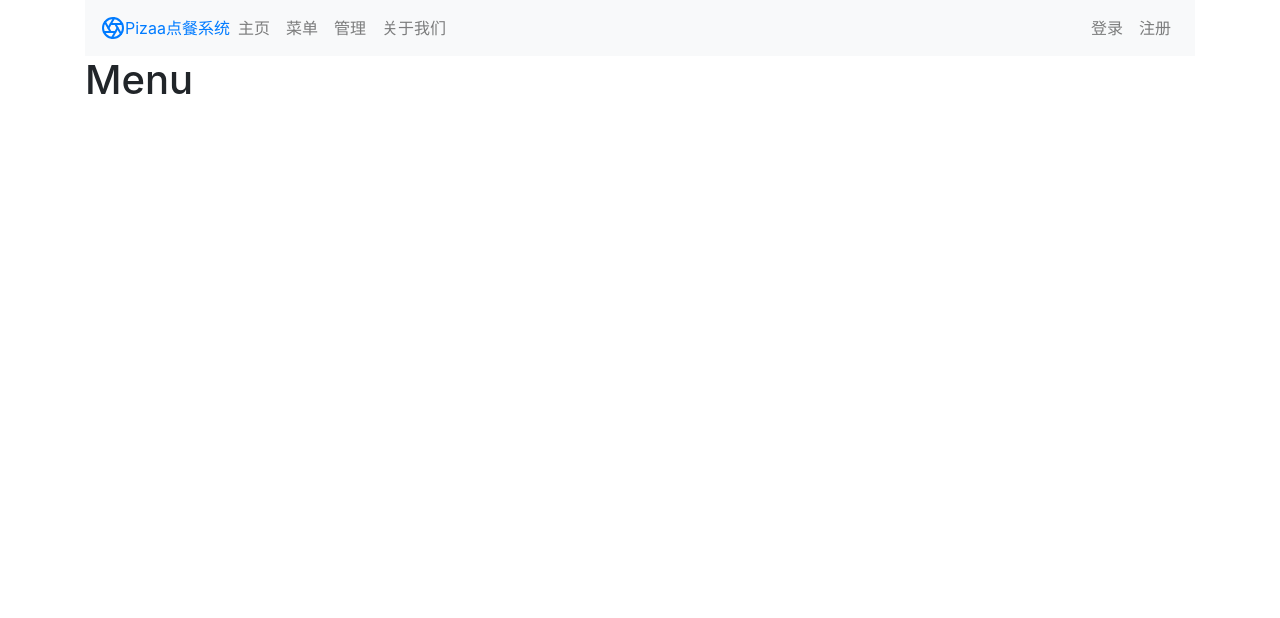
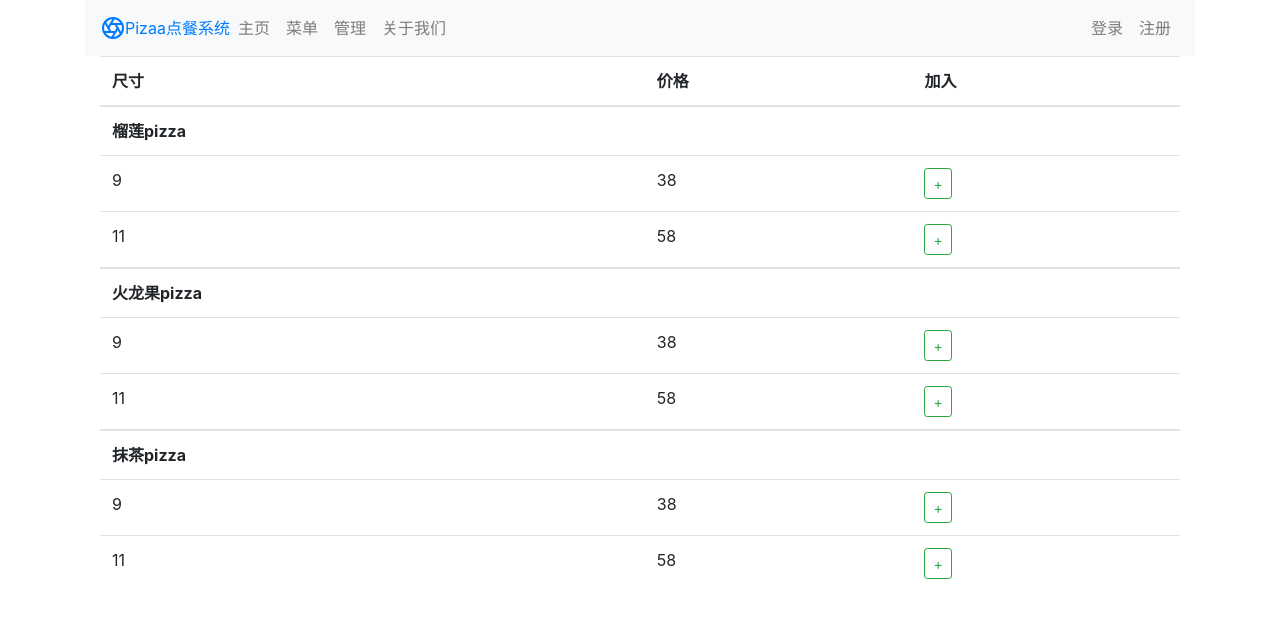
Before and after one commit to Mr-giraff/vue-basic, a Vue app: page /menu in a window 1280 px wide. Shown: the top 618 px of the page. Built offline with nearby package versions, Linux system fonts and the light colour scheme.

Commit message:
点餐页面

```diff
--- a/src/components/Memu.vue
+++ b/src/components/Memu.vue
@@ -1,12 +1,78 @@
 <template>
-    <h1>
-        Menu
-    </h1>
+    <div class="col-sm-12">
+        <table class="table">
+            <thead class="thead-default">
+            <tr>
+                <th>尺寸</th>
+                <th>价格</th>
+                <th>加入</th>
+            </tr>
+            </thead>
+            <tbody v-for="item in menuItems" :key="item.name">
+            <tr>
+                <td><strong>{{item.name}}</strong></td>
+            </tr>
+            <tr v-for="option in item.options" :key="option.size">
+                <td>{{option.size}}</td>
+                <td>{{option.price}}</td>
+                <td><button class="btn btn-sm btn-outline-success">+</button></td>
+            </tr>
+            </tbody>
+        </table>
+    </div>
 </template>
 
 <script>
 export default {
-    name: "Memu"
+    name: "Memu",
+    data() {
+        return {
+            menuItems: [
+                {
+                    name: '榴莲pizza',
+                    description: '',
+                    options: [
+                        {
+                            size: '9',
+                            price: 38,
+                        },
+                        {
+                            size: '11',
+                            price: 58,
+                        },
+                    ]
+                },
+                {
+                    name: '火龙果pizza',
+                    description: '',
+                    options: [
+                        {
+                            size: '9',
+                            price: 38,
+                        },
+                        {
+                            size: '11',
+                            price: 58,
+                        },
+                    ]
+                },
+                {
+                    name: '抹茶pizza',
+                    description: '',
+                    options: [
+                        {
+                            size: '9',
+                            price: 38,
+                        },
+                        {
+                            size: '11',
+                            price: 58,
+                        },
+                    ]
+                },
+            ]
+        }
+    }
 }
 </script>
 
```
